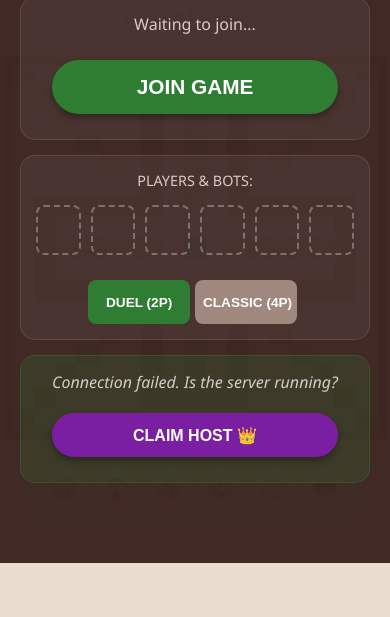
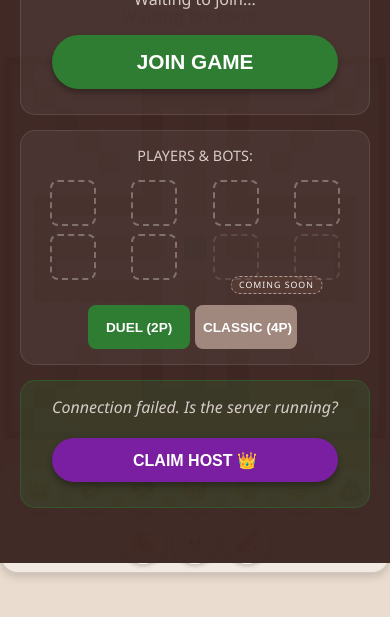
Before and after one commit to yamdivad/mukdek, a website: page public/index.html in a window 390 px wide. Shown: the part 281-898 px from the top of the page. Before the commit the page ends 852 px from the top, so only its background shows below. Drawn offline with nearby package versions, Linux system fonts and the light colour scheme; no server answers.

Commit message:
Add emojis, fix lobby size, 8P preview

```diff
--- a/public/client/main.js
+++ b/public/client/main.js
@@ -1,5 +1,7 @@
 (() => {
 const M = window.Mukdek;
+
+document.body.classList.add('lobby-open');
 
 if (M.socket) {
     M.dom.nameInput.addEventListener('input', (e) => {
--- a/public/client/socket.js
+++ b/public/client/socket.js
@@ -515,6 +515,7 @@ M.renderState = function renderState(state) {
 M.socket.on('gameStart', (mode) => {
     M.currentGameMode = mode;
     document.body.classList.toggle('mode-6p', mode === '6p');
+    document.body.classList.remove('lobby-open');
     if (typeof M.syncBoardOrientation === 'function') {
         M.syncBoardOrientation();
     }
@@ -527,6 +528,7 @@ M.socket.on('gameStart', (mode) => {
 
 M.socket.on('gameReset', () => {
      M.dom.lobbyOverlay.style.display = 'flex';
+     document.body.classList.add('lobby-open');
      M.dom.board.innerHTML = '';
      M.initBoard(M.currentGameMode);
      M.celebratedPlayers.clear();
--- a/public/client/ui.js
+++ b/public/client/ui.js
@@ -291,7 +291,7 @@ M.renderStats = function renderStats(stats, names) {
     }
 };
 
-M.allowedEmojiReactions = ['😡', '😱', '🫠', '🤣', '😳', '😎'];
+M.allowedEmojiReactions = ['😀', '🤣', '😎', '😡', '😱', '😳', '💩', '🫠', '☠️', '🎻'];
 
 M.sendEmojiReaction = function sendEmojiReaction(emoji) {
     if (!M.socket) return;
--- a/public/index.html
+++ b/public/index.html
@@ -65,6 +65,11 @@
                     <div id="tk-4" class="tracker-slot" title="Player 4"></div>
                     <div id="tk-5" class="tracker-slot" title="Player 5"></div>
                     <div id="tk-6" class="tracker-slot" title="Player 6"></div>
+                    <div class="tracker-upcoming" aria-hidden="true">
+                        <span class="tracker-upcoming-banner">COMING SOON</span>
+                        <div class="tracker-slot ghost-slot" title="Player 7 (Coming Soon)"></div>
+                        <div class="tracker-slot ghost-slot" title="Player 8 (Coming Soon)"></div>
+                    </div>
                 </div>
 
                 <div id="mode-selector">
@@ -184,12 +189,16 @@
 
             <div id="emoji-slot-board">
                 <div id="emoji-bar" aria-label="Emoji reactions">
+                    <button class="emoji-btn" data-emoji="😀" aria-label="Grinning face">😀</button>
+                    <button class="emoji-btn" data-emoji="🤣" aria-label="Rolling on the floor laughing">🤣</button>
+                    <button class="emoji-btn" data-emoji="😎" aria-label="Smiling face with sunglasses">😎</button>
                     <button class="emoji-btn" data-emoji="😡" aria-label="Angry face">😡</button>
                     <button class="emoji-btn" data-emoji="😱" aria-label="Screaming face">😱</button>
+                    <button class="emoji-btn" data-emoji="😳" aria-label="Wide eyes face">😳</button>
+                    <button class="emoji-btn" data-emoji="💩" aria-label="Pile of poo">💩</button>
                     <button class="emoji-btn" data-emoji="🫠" aria-label="Melting face">🫠</button>
-                    <button class="emoji-btn" data-emoji="🤣" aria-label="Rolling on the floor laughing">🤣</button>
-                    <button class="emoji-btn" data-emoji="😳" aria-label="Wide eyes face">😳</button>
-                    <button class="emoji-btn" data-emoji="😎" aria-label="Smiling face with sunglasses">😎</button>
+                    <button class="emoji-btn" data-emoji="☠️" aria-label="Skull and crossbones">☠️</button>
+                    <button class="emoji-btn" data-emoji="🎻" aria-label="Violin">🎻</button>
                 </div>
             </div>
         </div>
--- a/public/style.css
+++ b/public/style.css
@@ -18,7 +18,7 @@ body {
     touch-action: manipulation; overflow-y: auto; overflow-x: hidden; padding-bottom: 50px;
 }
 
-body.mode-6p {
+body.mode-6p:not(.lobby-open) {
     --board-size: 115vmin;
 }
 
@@ -26,7 +26,7 @@ body.modal-open {
     overflow: hidden;
 }
 
-body.mode-6p #board-container {
+body.mode-6p:not(.lobby-open) #board-container {
     margin: 6px auto;
 }
 
@@ -337,10 +337,12 @@ body.mode-6p #board-container {
 
 /* Tracker Slots (SQUARES) */
 #ready-tracker {
-    display: flex; justify-content: center; gap: 10px;
+    display: grid;
+    grid-template-columns: repeat(4, minmax(0, 1fr));
+    gap: 10px;
     margin: 15px 0 25px 0; /* Extra bottom margin for bot buttons */
-    flex-wrap: nowrap;
     width: 100%;
+    justify-items: center;
 }
 .tracker-slot {
     width: 50px; height: 50px;
@@ -350,6 +352,39 @@ body.mode-6p #board-container {
     font-size: 1.2em; color: white;
     position: relative;
     transition: all 0.3s;
+}
+
+.tracker-slot.ghost-slot {
+    opacity: 0.35;
+    border-style: dashed;
+    background: transparent;
+    box-shadow: none;
+}
+
+.tracker-upcoming {
+    grid-column: span 2;
+    display: grid;
+    grid-template-columns: repeat(2, minmax(0, 1fr));
+    gap: 10px;
+    position: relative;
+    width: 100%;
+    justify-items: center;
+}
+
+.tracker-upcoming-banner {
+    position: absolute;
+    bottom: -16px;
+    left: 50%;
+    transform: translateX(-50%);
+    padding: 2px 8px;
+    font-size: 0.6em;
+    letter-spacing: 1px;
+    text-transform: uppercase;
+    background: rgba(93, 64, 55, 0.7);
+    color: #f5f5f5;
+    border-radius: 999px;
+    border: 1px dashed rgba(255,255,255,0.5);
+    white-space: nowrap;
 }
 .tracker-slot.joined { border-style: solid; opacity: 0.8; }
 .tracker-slot.ready { opacity: 1; box-shadow: 0 0 10px white; border-color: white; font-weight: bold; }
@@ -428,7 +463,7 @@ body.mode-6p #board-container {
 
 @media (min-aspect-ratio: 1.2/1) {
     :root { --board-size: 80vh; }
-    body.mode-6p { --board-size: 88vh; }
+    body.mode-6p:not(.lobby-open) { --board-size: 88vh; }
     body { justify-content: center; padding-bottom: 0; overflow: hidden; }
     #game-area { flex-direction: row; justify-content: center; align-items: center; gap: 40px; height: calc(100vh - 60px); }
     #sidebar { width: 350px; order: 2; margin-bottom: 0; background: rgba(255,255,255,0.2); padding: 20px; border-radius: 15px; box-shadow: 0 4px 15px rgba(0,0,0,0.05); }
@@ -614,6 +649,26 @@ body.mode-6p #board-container {
         padding: 12px 8px;
     }
 
+    #ready-tracker {
+        grid-template-columns: repeat(4, minmax(0, 1fr));
+        gap: 8px;
+    }
+
+    .tracker-slot {
+        width: min(46px, 18vw);
+        height: auto;
+        aspect-ratio: 1 / 1;
+    }
+
+    .tracker-upcoming {
+        gap: 8px;
+    }
+
+    .tracker-upcoming-banner {
+        bottom: -14px;
+        font-size: 0.55em;
+    }
+
     .marble::after {
         width: 320%;
         height: 320%;
--- a/src/managers/GameManager.js
+++ b/src/managers/GameManager.js
@@ -7,7 +7,7 @@ const RATE_LIMIT_MS = 200;
 const SIMILARITY_THRESHOLD = 10;
 const ROOM_IDLE_TTL_MS = Number(process.env.ROOM_IDLE_TTL_MS) || (1000 * 60 * 60);
 const ROOM_CLEANUP_INTERVAL_MS = Number(process.env.ROOM_CLEANUP_INTERVAL_MS) || (1000 * 60 * 10);
-const EMOJI_REACTIONS = new Set(['😡', '😱', '🫠', '🤣', '😳', '😎']);
+const EMOJI_REACTIONS = new Set(['😀', '🤣', '😎', '😡', '😱', '😳', '💩', '🫠', '☠️', '🎻']);
 
 const BOT_PREFERRED_COLORS = {
     1: '#e74c3c',
```
